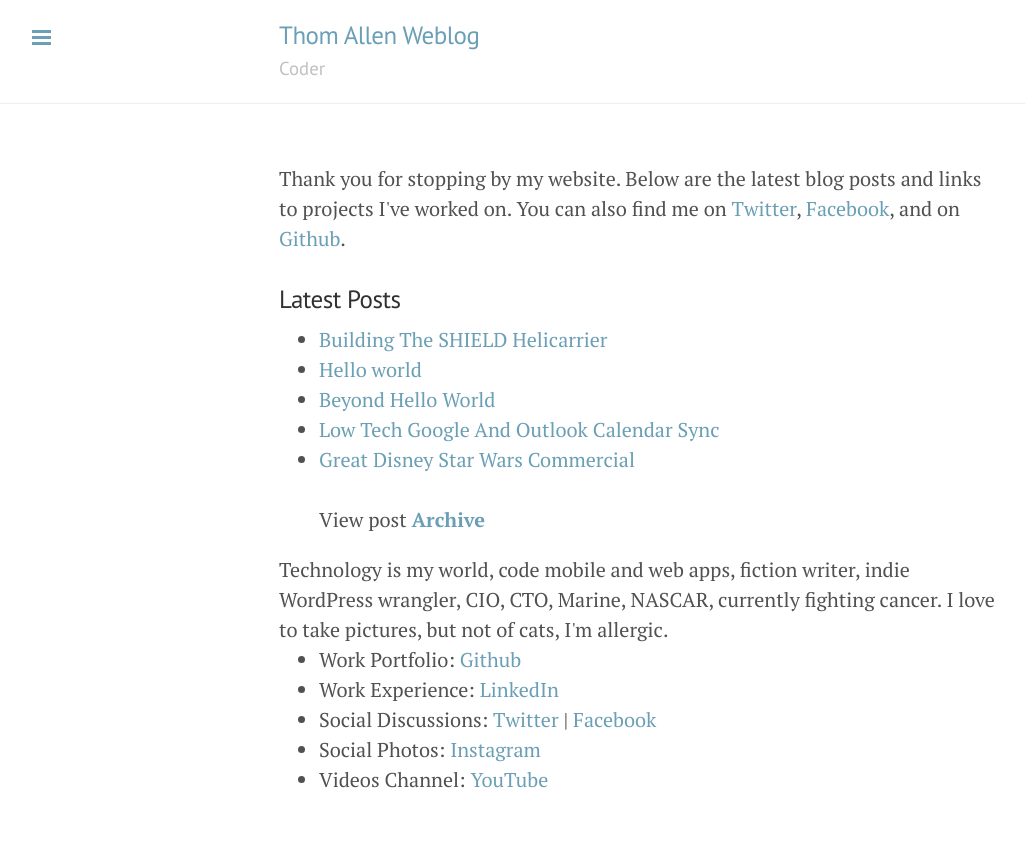
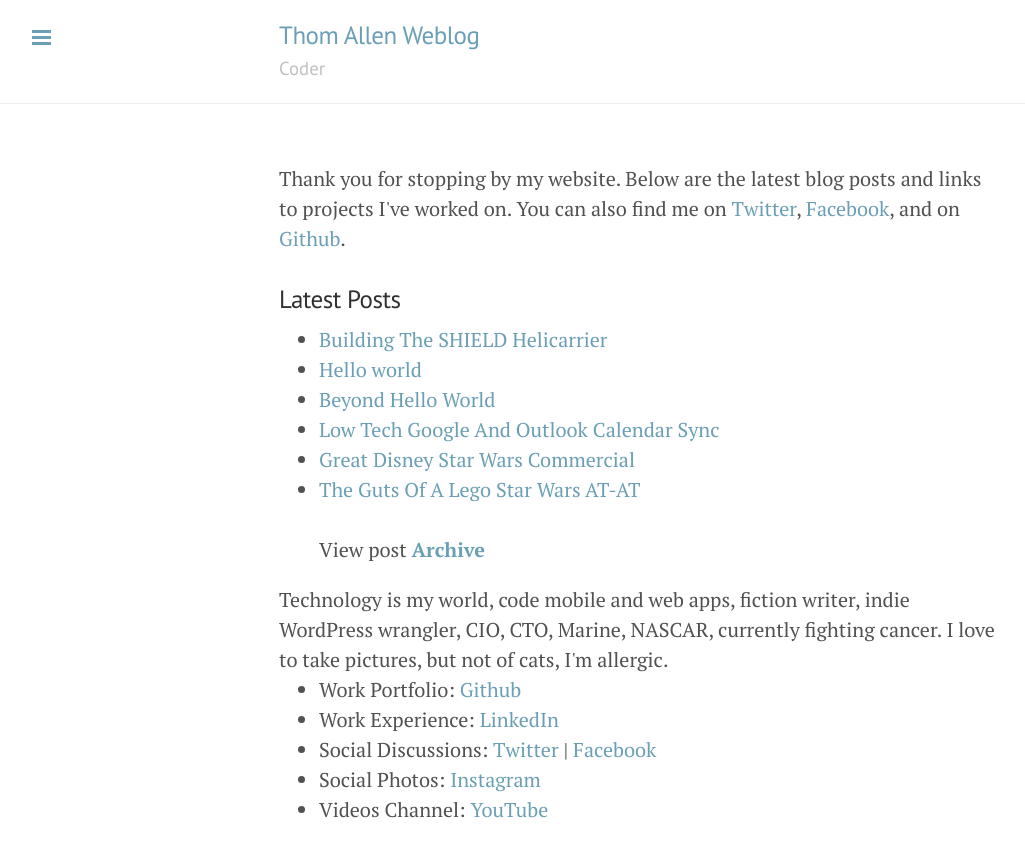
Before and after one commit to thomallen/thomallen.github.io, a Jekyll site: the page built from index.html, in a window 1280 px wide. Shown: the top 857 px of the page, without its empty margins (1-1026 px from the left). Built offline with Jekyll 4.4.1, drawn with Linux system fonts in a browser that asks for light colours; the list of posts is cut into pages by our own code.

Commit message:
Post update: Test

```diff
--- a/_posts/2015-01-10-the-guts-of-lego-star-wars-at-at.markdown
+++ b/_posts/2015-01-10-the-guts-of-lego-star-wars-at-at.markdown
@@ -1,5 +1,6 @@
 ---
-published: false
-title: Test
+published: true
+title: The Guts Of A Lego Star Wars AT-AT
 layout: post
+tags: [eek, AT-AT, Star, Wars, Legos]
 ---
```
